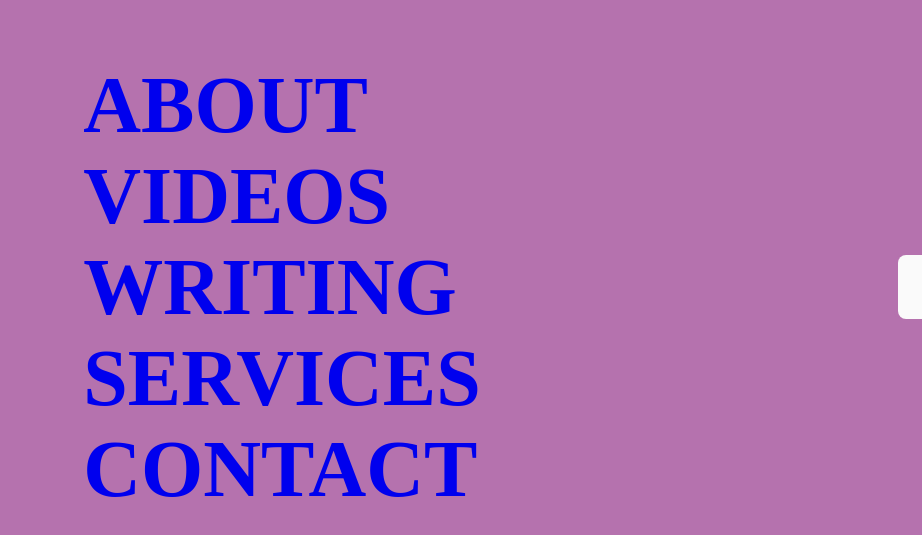
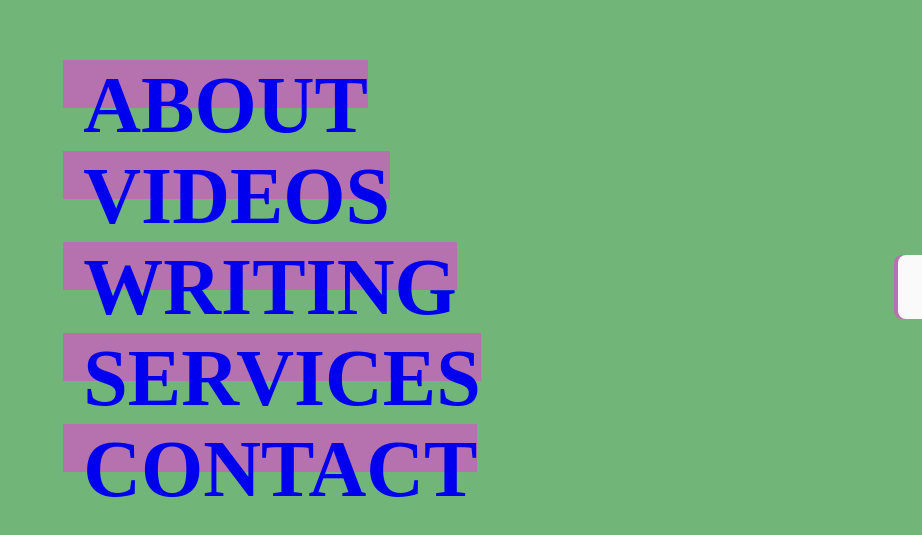
Before and after one commit to itgetter/website_i, a plain HTML site: page index3.html in a window 1280 px wide. Shown: the part 113-648 px from the top of the page, without its empty margins (358-1280 px from the left). Drawn offline with Linux system fonts and the light colour scheme.

Commit message:
Update styles3.css

```diff
--- a/styles3.css
+++ b/styles3.css
@@ -13,7 +13,7 @@ body {
 	min-height: 100vh;
 	display: grid;
 	place-items: center;
-	background: var(--bttncolor);
+	background: var(--bgcolor);
 	color: var(--bttncolor);
 	font-family: Parkinsans
 
```
